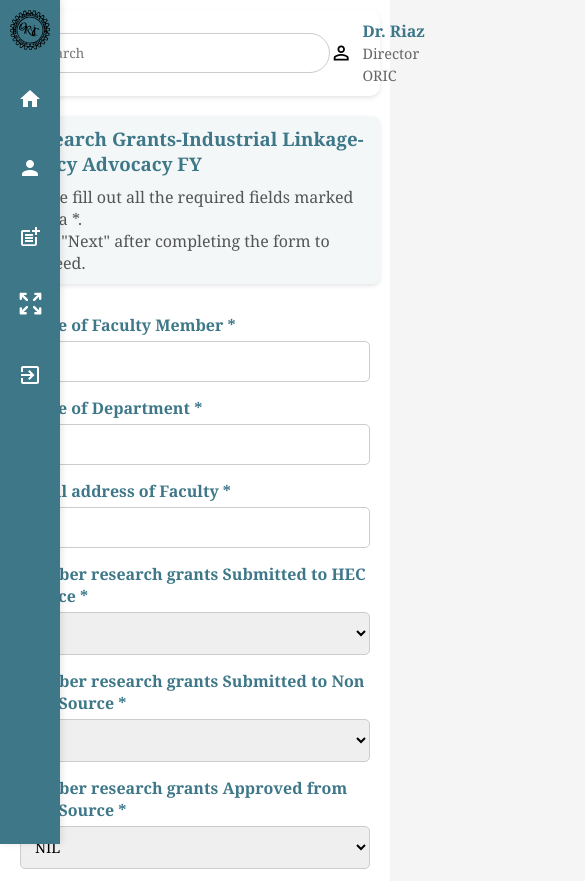
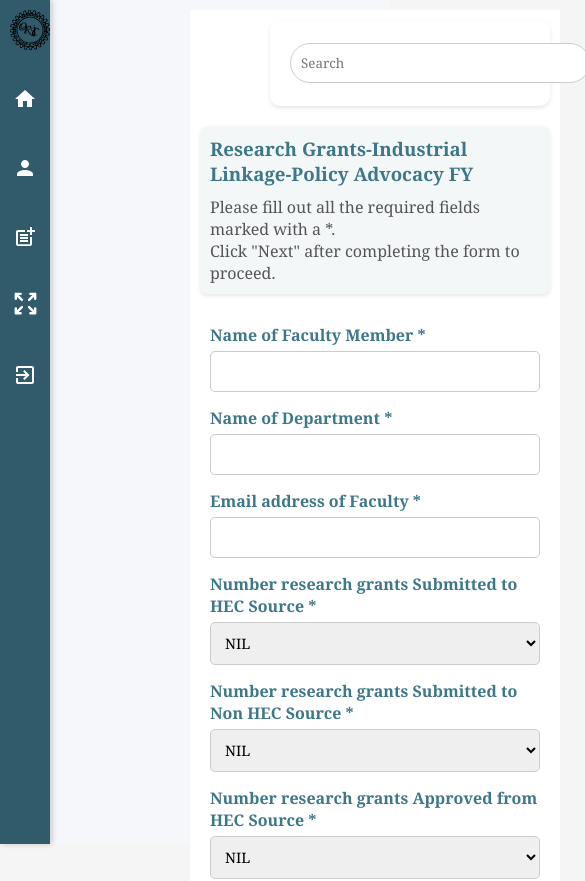
Before and after one commit to binary-GIT/ORIC, a React (Vite) app in the folder frontend/: page /form1 in a window 390 px wide. Shown: the top 881 px of the page, 585 px wide, since content can reach past the window. Built offline with nearby package versions, Linux system fonts and the light colour scheme.

Commit message:
Working on AboutUS

```diff
--- a/frontend/src/pages/AboutUs/About.css
+++ b/frontend/src/pages/AboutUs/About.css
@@ -11,29 +11,67 @@
     background-color: #f5f7fa;
 }
 
-
+.sidebar {
+    width: 180px;
+    background-color: #315b6b; /* Sidebar background */
+    min-height: 100vh;
+    color: white;
+}
 
 .about-oric-container {
     flex: 1;
-    margin-left: 180px;
-    /* Sidebar width */
+    display: flex;
+    flex-direction: column;
+    justify-content: flex-start;
+    align-items: center;
     padding: 20px;
     background-color: #ffffff;
+    min-height: 100vh; /* Stretch full page */
     overflow-y: auto;
-    border-radius: 10px; /* Rounded corners */
-
+    border-radius: 0; /* Remove unnecessary borders */
 }
 
 .about-oric-title {
-    font-size: 1.5rem;
+    font-size: 2rem;
     font-weight: bold;
-    color: #315b6b; /* Darker text color for title */
-    margin-bottom: 10px;
+    color: #315b6b; /* Title color */
+    margin-bottom: 20px;
+    text-align: center;
 }
 
 .about-oric-text {
     font-size: 1rem;
-    color: #333; /* Dark text color for paragraph */
-    line-height: 1.5; /* Improved line spacing */
-    margin: 0;
+    color: #333; /* Dark text color */
+    line-height: 1.6;
+    margin-bottom: 20px;
+    text-align: center;
+    width: 90%;
+    max-width: 800px;
 }
+
+.list-container {
+    display: flex;
+    flex-direction: column;
+    justify-content: center;
+    align-items: center;
+    gap: 10px;
+    width: 100%;
+}
+
+.list-item {
+    background-color: #e0f7fa; /* Light blue for list items */
+    color: #00796b;
+    padding: 10px 15px;
+    width: 80%;
+    max-width: 700px;
+    border-radius: 8px;
+    text-align: center;
+    box-shadow: 0 4px 6px rgba(0, 0, 0, 0.1);
+}
+
+.list-item:hover {
+    background-color: #b2ebf2; /* Slight hover effect */
+    cursor: pointer;
+    transform: scale(1.02);
+    transition: all 0.3s ease;
+}
--- a/frontend/src/pages/AboutUs/About.jsx
+++ b/frontend/src/pages/AboutUs/About.jsx
@@ -1,25 +1,40 @@
-import React from 'react'
-import "./About.css"
-import Sidebar from '../../components/Sidebar/Sidebar'
+import React from 'react';
+import Sidebar from '../../components/Sidebar/Sidebar';
+import './About.css';
 
 const About = () => {
     return (
-        <>
-            <div className="about-page">
+        <div className="about-page">
+            <div className="sidebar">
                 <Sidebar />
-                <div className="about-oric-container">
-                    <h2 className="about-oric-title">ABOUT ORIC</h2>
-                    <p className="about-oric-text">
-                        fugiat magna nisi sunt esse et duis commodo cillum fugiat consequat
-                        culpa ullamco nostrud tempor ad officia voluptate irure nulla commodo eu
-                        occaecat exercitation in commodo do amet do deserunt. Excepteur
-                        reprehenderit sit tempor ipsum laborum anim nulla laboris ex occaecat ad
-                        nisi deserunt nostrud do elit aliqua exercitation proident.
-                    </p>
+            </div>
+            <div className="about-oric-container">
+                <h2 className="about-oric-title">ABOUT ORIC</h2>
+                <p className="about-oric-text">
+                    NED University is ranked W category in ORIC Ranking by HEC for 2021-22.<br />
+                    NEDUET is among the top 5 W category universities (Out of 73 HEIs/Universities).<br />
+                    Ranking Features of ORIC - NED University among Top 5 W Category Universities are:
+                </p>
+                <div className="list-container">
+                    <div className="list-item">
+                        NED University Ranks 1st in Human Resources and Operations
+                    </div>
+                    <div className="list-item">
+                        NED University Ranks 1st in Research Excellence (Highest among all)
+                    </div>
+                    <div className="list-item">
+                        NED University Ranks 1st in Sustainability and Capacity Building
+                    </div>
+                    <div className="list-item">
+                        NED University Ranks 5th in Innovation and Commercialization
+                    </div>
+                    <div className="list-item">
+                        NED University shares overall Top 3rd Rank in ORIC Scorecard
+                    </div>
                 </div>
             </div>
-        </>
-    )
-}
+        </div>
+    );
+};
 
-export default About
+export default About;
--- a/frontend/src/pages/RIC Forms/Ricform.css
+++ b/frontend/src/pages/RIC Forms/Ricform.css
@@ -23,6 +23,7 @@
     box-shadow: 0 2px 4px rgba(0, 0, 0, 0.1);
     margin-bottom: 20px;
     border-radius: 10px;
+    /* margin-left: 70px; */
   }
 
   .oric-search-input {
@@ -121,9 +122,45 @@
   }
 
   /* Responsive Styles */
+
+
+  @media (max-width: 768px) {
+    .oric-page-container{
+      margin-left: 0px;
+      padding: 10px;
+      width: 100%;
+    }
+  }
+  @media (max-width: 768px) {
+    .sidebar {
+      max-width: 50px;
+    }
+
+
+
+    }
+
+
+
+  @media (max-width: 768px) {
+    .oric-top-bar {
+      display: flex;
+      justify-content: space-between;
+      align-items: center;
+      padding: 10px 20px;
+      background-color: #ffffff;
+      box-shadow: 0 2px 4px rgba(0,0,0,0.1);
+      margin-bottom: 20px;
+      border-radius: 10px;
+      margin-left: 70px;
+    }
+  }
+
+
+
   @media (max-width: 768px) {
     .oric-form-container {
-      margin-left: 0;
+      margin-left: 70;
       padding: 10px;
     }
 
--- a/frontend/src/pages/RIC Forms/Ricform.jsx
+++ b/frontend/src/pages/RIC Forms/Ricform.jsx
@@ -95,7 +95,10 @@ const Form = () => {
 
   return (
     <div className="oric-page-container">
-      <Sidebar />
+      <div className="sidebar">
+       <Sidebar />
+      </div>
+      {/* <Sidebar /> */}
       <div className="oric-form-container">
         {/* Top Navigation Section */}
         <div className="oric-top-bar">
```
Lines whose indentation alone changed are shown as unchanged.
